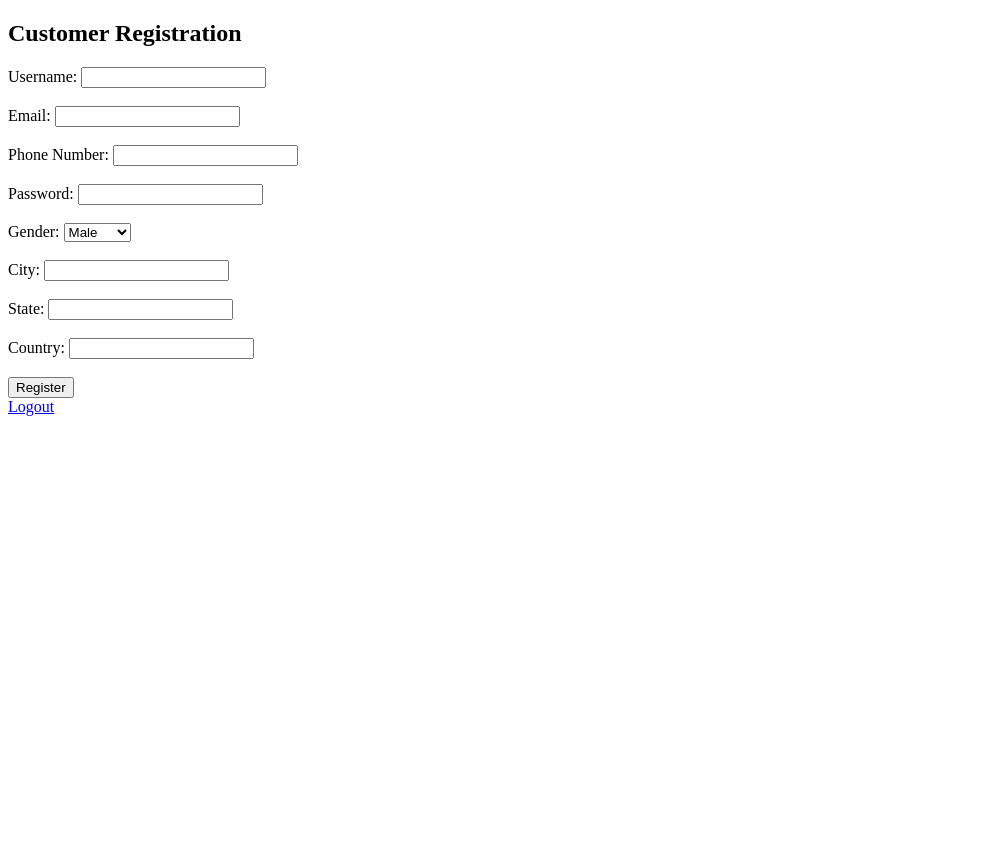
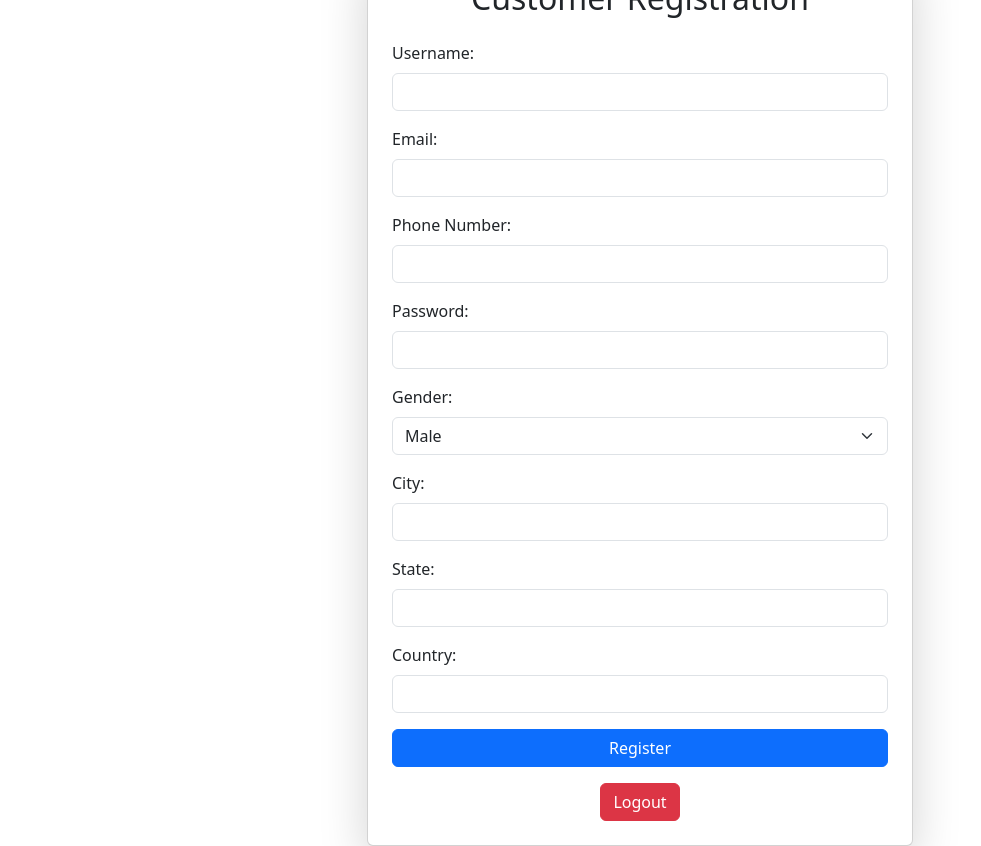
Before and after one commit to jobin8921/TRAVEL-APP, a Django app: page /register/ in a window 1280 px wide. Shown: the whole page, without its empty margins (0-981 px from the left). Before the commit the page ends 416 px from the top, so only its background shows below. Run offline with Django 5.2, Linux system fonts and the light colour scheme.

Commit message:
furnished

```diff
--- a/templates/registration.html
+++ b/templates/registration.html
@@ -4,41 +4,63 @@
     <meta charset="UTF-8">
     <meta name="viewport" content="width=device-width, initial-scale=1.0">
     <title>Customer Registration</title>
+    <link href="https://cdn.jsdelivr.net/npm/bootstrap@5.3.0/dist/css/bootstrap.min.css" rel="stylesheet">
 </head>
-<body>
-    <h2>Customer Registration</h2>
+<body class="d-flex align-items-center justify-content-center vh-100">
+    <div class="container">
+        <div class="row justify-content-center">
+            <div class="col-md-6">
+                <div class="card p-4 shadow-lg">
+                    <h2 class="text-center mb-4">Customer Registration</h2>
                     <form method="POST" action="">
                         {% csrf_token %}
-        <label>Username:</label>
-        <input type="text" name="username" required><br><br>
-
-        <label>Email:</label>
-        <input type="email" name="email" required><br><br>
-
-        <label>Phone Number:</label>
-        <input type="text" name="phone_number" required><br><br>
-
-        <label>Password:</label>
-        <input type="password" name="password" required><br><br>
-
-        <label>Gender:</label>
-        <select name="gender">
+                        <div class="mb-3">
+                            <label class="form-label">Username:</label>
+                            <input type="text" name="username" class="form-control" required>
+                        </div>
+                        <div class="mb-3">
+                            <label class="form-label">Email:</label>
+                            <input type="email" name="email" class="form-control" required>
+                        </div>
+                        <div class="mb-3">
+                            <label class="form-label">Phone Number:</label>
+                            <input type="text" name="phone_number" class="form-control" required>
+                        </div>
+                        <div class="mb-3">
+                            <label class="form-label">Password:</label>
+                            <input type="password" name="password" class="form-control" required>
+                        </div>
+                        <div class="mb-3">
+                            <label class="form-label">Gender:</label>
+                            <select name="gender" class="form-select">
                                 <option value="Male">Male</option>
                                 <option value="Female">Female</option>
                                 <option value="Other">Other</option>
-        </select><br><br>
-
-        <label>City:</label>
-        <input type="text" name="city" required><br><br>
-
-        <label>State:</label>
-        <input type="text" name="state" required><br><br>
-
-        <label>Country:</label>
-        <input type="text" name="country" required><br><br>
-
-        <button type="submit">Register</button>
+                            </select>
+                        </div>
+                        <div class="mb-3">
+                            <label class="form-label">City:</label>
+                            <input type="text" name="city" class="form-control" required>
+                        </div>
+                        <div class="mb-3">
+                            <label class="form-label">State:</label>
+                            <input type="text" name="state" class="form-control" required>
+                        </div>
+                        <div class="mb-3">
+                            <label class="form-label">Country:</label>
+                            <input type="text" name="country" class="form-control" required>
+                        </div>
+                        <div class="d-grid">
+                            <button type="submit" class="btn btn-primary">Register</button>
+                        </div>
                     </form>
-    <a href="{% url 'logout' %}">Logout</a>
+                    <div class="text-center mt-3">
+                        <a href="{% url 'logout' %}" class="btn btn-danger">Logout</a>
+                    </div>
+                </div>
+            </div>
+        </div>
+    </div>
+    <script src="https://cdn.jsdelivr.net/npm/bootstrap@5.3.0/dist/js/bootstrap.bundle.min.js"></script>
 </body>
 </html>
```
Also changed, not shown: templates/add_place.html (+37 -20 lines), templates/login.html (+29 -13 lines), 1 other file. Lines whose indentation alone changed are shown as unchanged.
